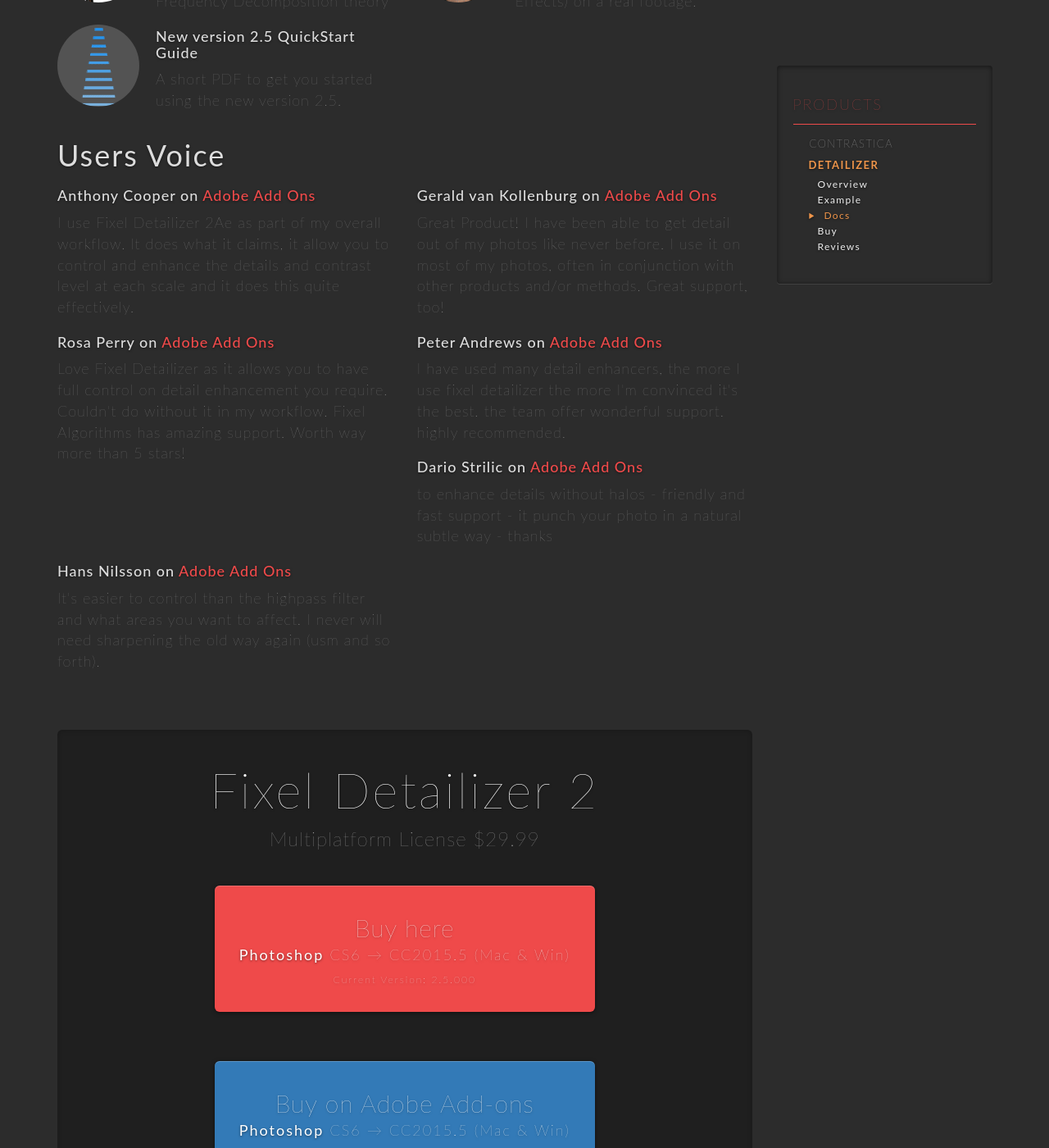
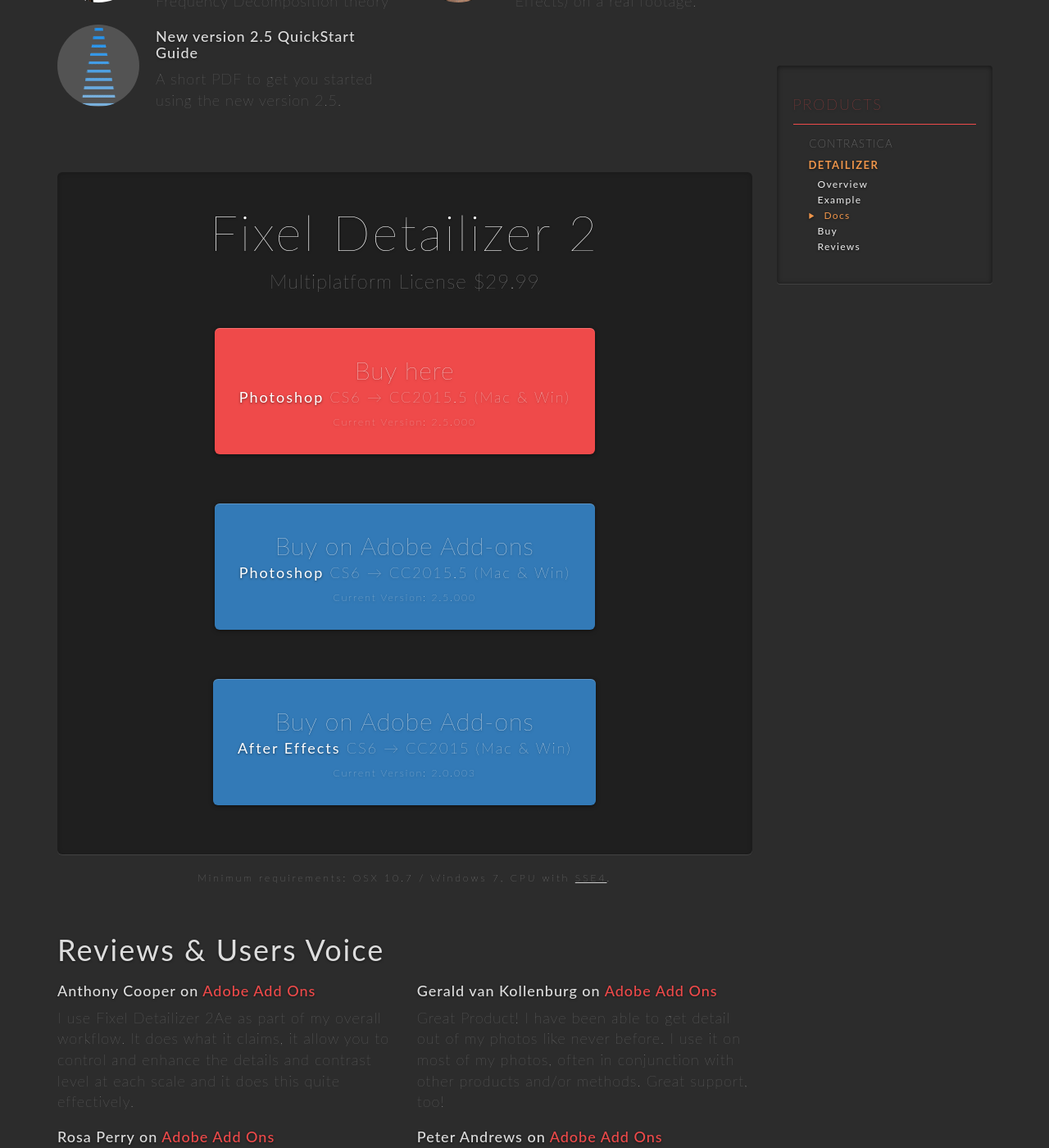
Before and after one commit to FixelAlgorithmsTeam/fixel, a Jekyll site: the page built from products/detailizer/index.html, in a window 1280 px wide and 1400 px high, scrolled down 3829 px. Shown: the whole window at 82% size. Built offline with Jekyll 4.4.1, drawn with Linux system fonts in a browser that asks for light colours; nearby versions of some CDN libraries; comment, search, counter and statistics services are not loaded; some of the changed text lies outside the part shown.

Commit message:
Update index.html
Fixed the place of the Reviews.

```diff
--- a/products/detailizer/index.html
+++ b/products/detailizer/index.html
@@ -110,8 +110,30 @@
 				</div>
 			</section>
 
+			<section style="margin-top: 60px; margin-bottom:10px" id="detailizer-buy">
+				<div class="highlight-box text-center">
+					<!-- <h4 class="home-title">Fixel Detailizer <span class="software-version" property="softwareVersion">(2.0.006)</span></h4> -->
+					<h4 class="home-title">Fixel Detailizer 2</h4>
+					<p class="product-subtitle small" property="offers" typeof="Offer">Multiplatform License <span property="price">$29.99</span><meta property="priceCurrency" content="USD"/></p>
+
+					<a href="http://sites.fastspring.com/barranca/product/fixeldetailizer2ps" target="_blank" class="btn btn-primary-red btn-buy" role="button" property="downloadUrl">
+						Buy here <span class="cs6cc"><span class="b">Photoshop</span> CS6 &rarr; CC2015.5 <br class="visible-xs"> <span property="operatingSystem">(Mac & Win)</span></span><span class="cs6cc" style="font-size:40%; margin-top:10px">Current Version: <span property="softwareVersion">2.5.000</span>
+					</a>
+
+					<a href="https://creative.adobe.com/addons/products/2757" target="_blank" class="btn btn-primary btn-buy" role="button" property="downloadUrl">
+						Buy on Adobe Add-ons <span class="cs6cc"><span class="b">Photoshop</span> CS6 &rarr; CC2015.5 <br class="visible-xs"> <span property="operatingSystem">(Mac & Win)</span></span><span class="cs6cc" style="font-size:40%; margin-top:10px">Current Version: <span property="softwareVersion">2.5.000</span>
+					</a>
+
+                    <a href="https://creative.adobe.com/addons/products/2344" target="_blank" class="btn btn-primary btn-buy" role="button" property="downloadUrl">
+                        Buy on Adobe Add-ons <span class="cs6cc"><span class="b">After Effects</span> CS6 &rarr; CC2015 <br class="visible-xs"><span property="operatingSystem">(Mac & Win)</span></span><span class="cs6cc" style="font-size:40%; margin-top:10px">Current Version: <span property="softwareVersion">2.0.003</span>
+					</a>
+				</div>
+			</section>
+
+			<p class="author-caption" style="text-align: center; margin-bottom:60px">Minimum requirements: OSX 10.7 / Windows 7, CPU with <a href="http://en.wikipedia.org/wiki/SSE4#Supporting_CPUs" target="_blank" style="color: #ddd; text-decoration:underline">SSE4</a>.</p>
+
 			<section id="detailizer-reviews">
-				<h1>Users Voice</h1>
+				<h1>Reviews & Users Voice</h1>
 				<div class="row">
 					<div class="col-sm-6">
 						<!-- <a href="http://www.davidebarranca.com/?p=2614" title="Introducing Detailizer" target="_blank" class="hide-text detailizer-doc-sprite detailizer-intro pull-left img-circle img-documentation">Introducing Detailizer</a> -->
@@ -151,30 +173,8 @@
 				</div>
 			</section>
 
-			<section style="margin-top: 60px; margin-bottom:10px" id="detailizer-buy">
-				<div class="highlight-box text-center">
-					<!-- <h4 class="home-title">Fixel Detailizer <span class="software-version" property="softwareVersion">(2.0.006)</span></h4> -->
-					<h4 class="home-title">Fixel Detailizer 2</h4>
-					<p class="product-subtitle small" property="offers" typeof="Offer">Multiplatform License <span property="price">$29.99</span><meta property="priceCurrency" content="USD"/></p>
-
-					<a href="http://sites.fastspring.com/barranca/product/fixeldetailizer2ps" target="_blank" class="btn btn-primary-red btn-buy" role="button" property="downloadUrl">
-						Buy here <span class="cs6cc"><span class="b">Photoshop</span> CS6 &rarr; CC2015.5 <br class="visible-xs"> <span property="operatingSystem">(Mac & Win)</span></span><span class="cs6cc" style="font-size:40%; margin-top:10px">Current Version: <span property="softwareVersion">2.5.000</span>
-					</a>
-
-					<a href="https://creative.adobe.com/addons/products/2757" target="_blank" class="btn btn-primary btn-buy" role="button" property="downloadUrl">
-						Buy on Adobe Add-ons <span class="cs6cc"><span class="b">Photoshop</span> CS6 &rarr; CC2015.5 <br class="visible-xs"> <span property="operatingSystem">(Mac & Win)</span></span><span class="cs6cc" style="font-size:40%; margin-top:10px">Current Version: <span property="softwareVersion">2.5.000</span>
-					</a>
-
-                    <a href="https://creative.adobe.com/addons/products/2344" target="_blank" class="btn btn-primary btn-buy" role="button" property="downloadUrl">
-                        Buy on Adobe Add-ons <span class="cs6cc"><span class="b">After Effects</span> CS6 &rarr; CC2015 <br class="visible-xs"><span property="operatingSystem">(Mac & Win)</span></span><span class="cs6cc" style="font-size:40%; margin-top:10px">Current Version: <span property="softwareVersion">2.0.003</span>
-					</a>
-				</div>
-			</section>
-
-			<p class="author-caption" style="text-align: center; margin-bottom:60px">Minimum requirements: OSX 10.7 / Windows 7, CPU with <a href="http://en.wikipedia.org/wiki/SSE4#Supporting_CPUs" target="_blank" style="color: #ddd; text-decoration:underline">SSE4</a>.</p>
-
-			<section  id="detailizer-reviews" style="margin-bottom: 40px">
-				<!-- <div class="row">
+			<!-- <section  id="detailizer-reviews" style="margin-bottom: 40px">
+				<div class="row">
 					<div class="col-lg-12">
 						<h1 style="margin-top: 0">Reviews</h1>
 						<span class="glyphicon glyphicon-star"></span>
@@ -252,8 +252,8 @@
 							</li>
 						</ul>
 					</div>
-				</div> -->
-			</section>
+				</div>
+			</section> -->
 
 		</div> <!-- main -->
 
```
